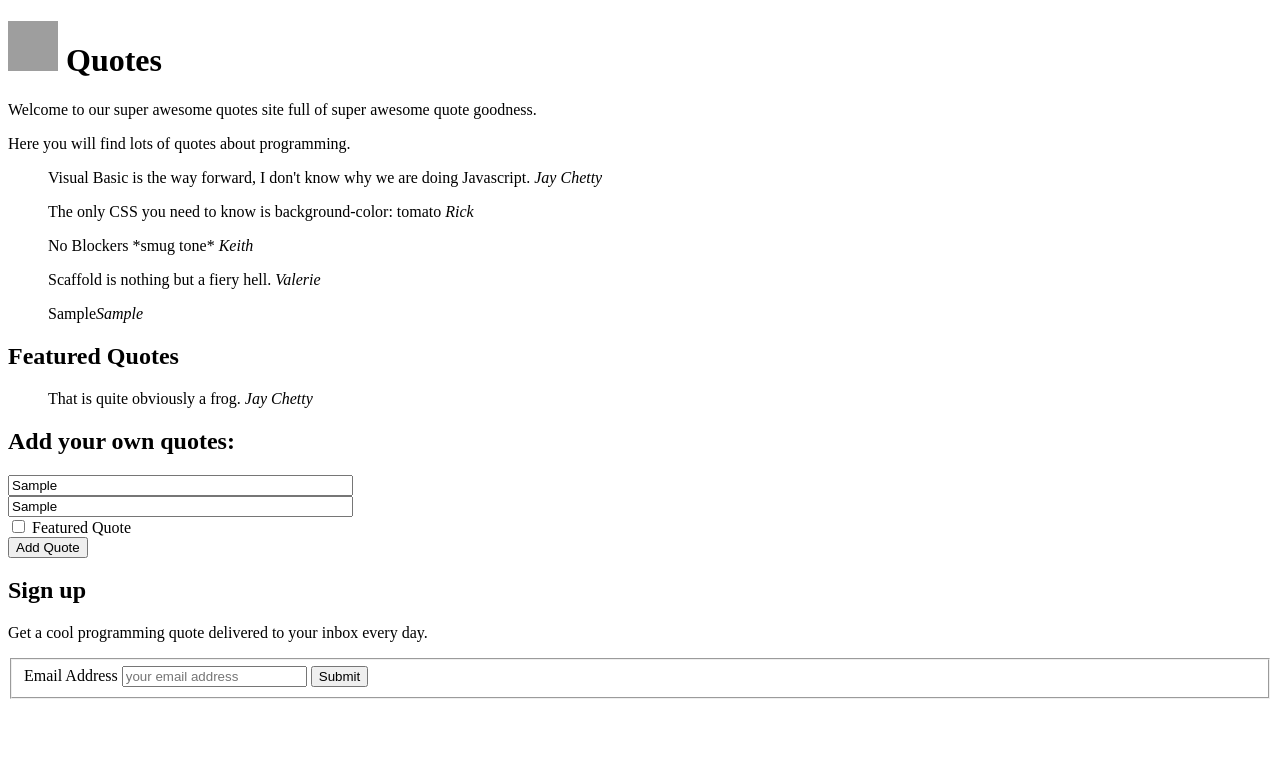
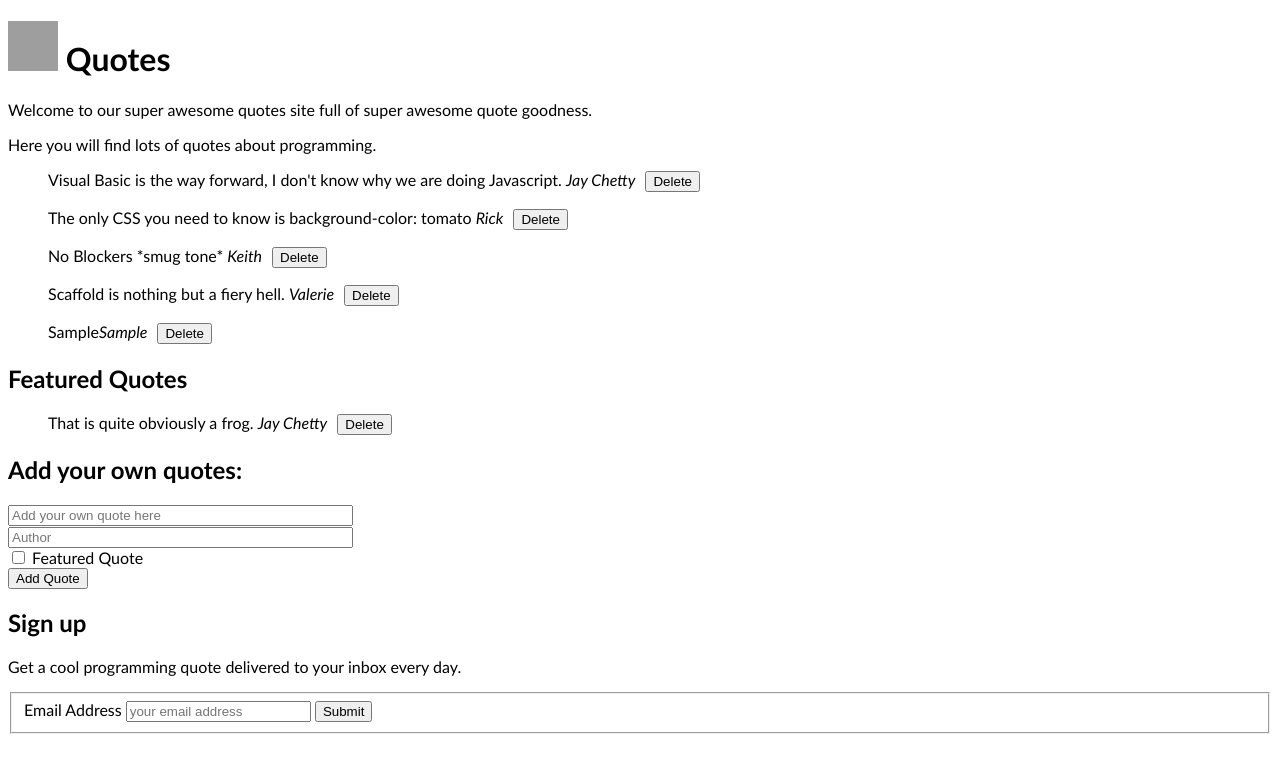
Before and after one commit to bethfraser/javascript-quotes, a plain HTML site: page index.html in a window 1280 px wide. Both pictures are taken after typing "Sample", "Sample" into the empty fields and a click on the button "Add Quote". Drawn offline with Linux system fonts and the light colour scheme; grey boxes are pictures that could not be loaded.

Commit message:
Added live quote preview with onkeyup

```diff
--- a/index.html
+++ b/index.html
@@ -21,11 +21,12 @@
     <section id="quotes-list">
     </section>
     <section id="featured-quotes">
-        <h2>Quote of the day</h2>
+        <h2>Featured Quotes</h2>
 
     </section>
     <section id='add-quotes'>
     <h2>Add your own quotes:</h2>
+    <span id="preview"></span>
         <form id="quote-form">
           <input type="text" id="quote-text-input" size="40" placeholder="Add your own quote here"><br>
           <input type="text" id="quote-author-input" size="40" placeholder="Author"><br>
--- a/public/app.js
+++ b/public/app.js
@@ -14,20 +14,21 @@ window.onload = function(){
   var quote5 = new Quote("That is quite obviously a frog. ", "Jay Chetty", "featured");
   var quotesList = [quote1, quote2, quote3, quote4, quote5];
 
+  var inputText = document.getElementById("quote-text-input");
+  var inputAuthor = document.getElementById("quote-author-input");
+  var inputFeatured = document.getElementById("quote-class-input");
+  var preview = document.getElementById("preview");
 
   var getText = function(){
-    var input = document.getElementById("quote-text-input");
-    return input.value;
+    return inputText.value;
   }
 
   var getAuthor = function(){
-    var input = document.getElementById("quote-author-input");
-    return input.value;
+    return inputAuthor.value;
   }
 
   var getClass = function(){
-    var input = document.getElementById("quote-class-input");
-    if(input.checked){
+    if(inputFeatured.checked){
       return "featured"
     }
     else {
@@ -35,10 +36,19 @@ window.onload = function(){
     }
   }
 
+  var resetInputs = function(){
+    inputText.value = "";
+    inputAuthor.value = "";
+    inputFeatured.checked = false;
+    preview.innerHTML = "";
+    inputText.autofocus = true;
+  }
+
   var addNewQuote = function(){
     var newUserQuote = new Quote(getText(), getAuthor(), getClass());
     var newUserQuoteItem = createQuoteItem(newUserQuote);
     filterQuote(newUserQuoteItem);
+    resetInputs();
   }
 
   var createQuoteItem = function(quote){
@@ -56,8 +66,17 @@ window.onload = function(){
     var newCite = document.createElement("cite");
     newCite.innerText = quote.author;
 
+    var deleteButton = document.createElement("button");
+    deleteButton.className = "delete-button";
+    deleteButton.innerText = "Delete";
+    deleteButton.style.margin = "0 0 0px 10px"
+
     newBlockQuote.appendChild(newCite);
+    newBlockQuote.appendChild(deleteButton);
     newQuote.appendChild(newBlockQuote);
+
+    deleteButton.onclick = deleteQuote;
+
     return newQuote;
   }
 
@@ -80,14 +99,21 @@ window.onload = function(){
     }
   }
 
-  var qotd = document.querySelector('h2');
+  var deleteQuote = function(){
+    var parent = this.parentNode.parentNode;
+    parent.parentNode.removeChild(parent);
+  }
 
-  qotd.innerText = "Featured Quotes";
-
+  var showPreview = function(){
+    var input = document.getElementById("quote-text-input");
+    var author = document.getElementById("quote-author-input");
+    preview.innerHTML = "<blockquote>" + input.value + "<cite>" + author.value + "</cite></blockquote><br>";
+  }
   addQuotes();
 
+  var addButton = document.getElementById('add-button');
 
-  var button = document.getElementById('add-button');
+  addButton.onclick = addNewQuote;
 
-  button.onclick = addNewQuote;
+  document.onkeyup = showPreview;
 }
--- a/public/style.css
+++ b/public/style.css
@@ -2,3 +2,7 @@
   width: 50px;
   height: 50px;
 }
+
+body {
+  font-family: "Trebuchet MS";
+}
```
